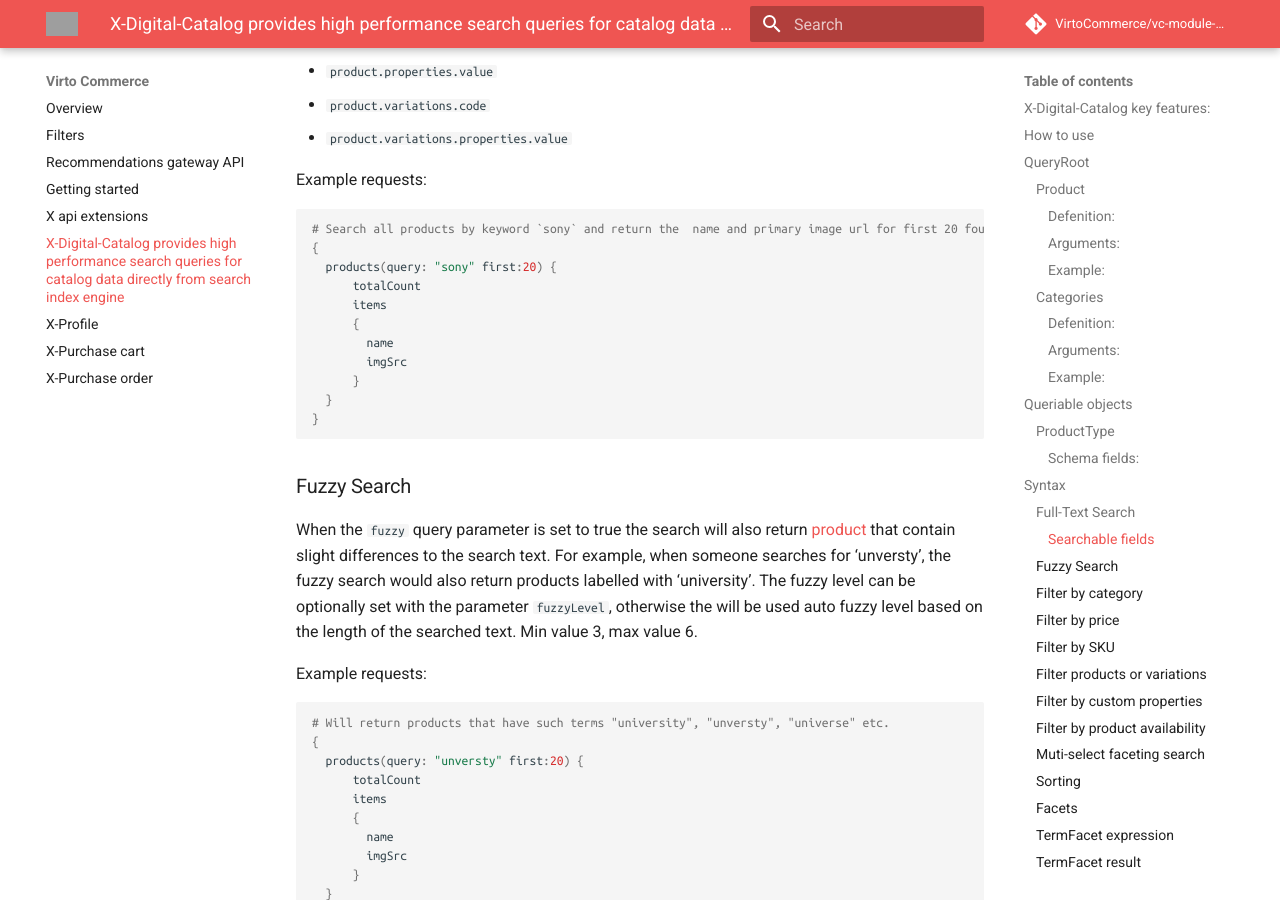
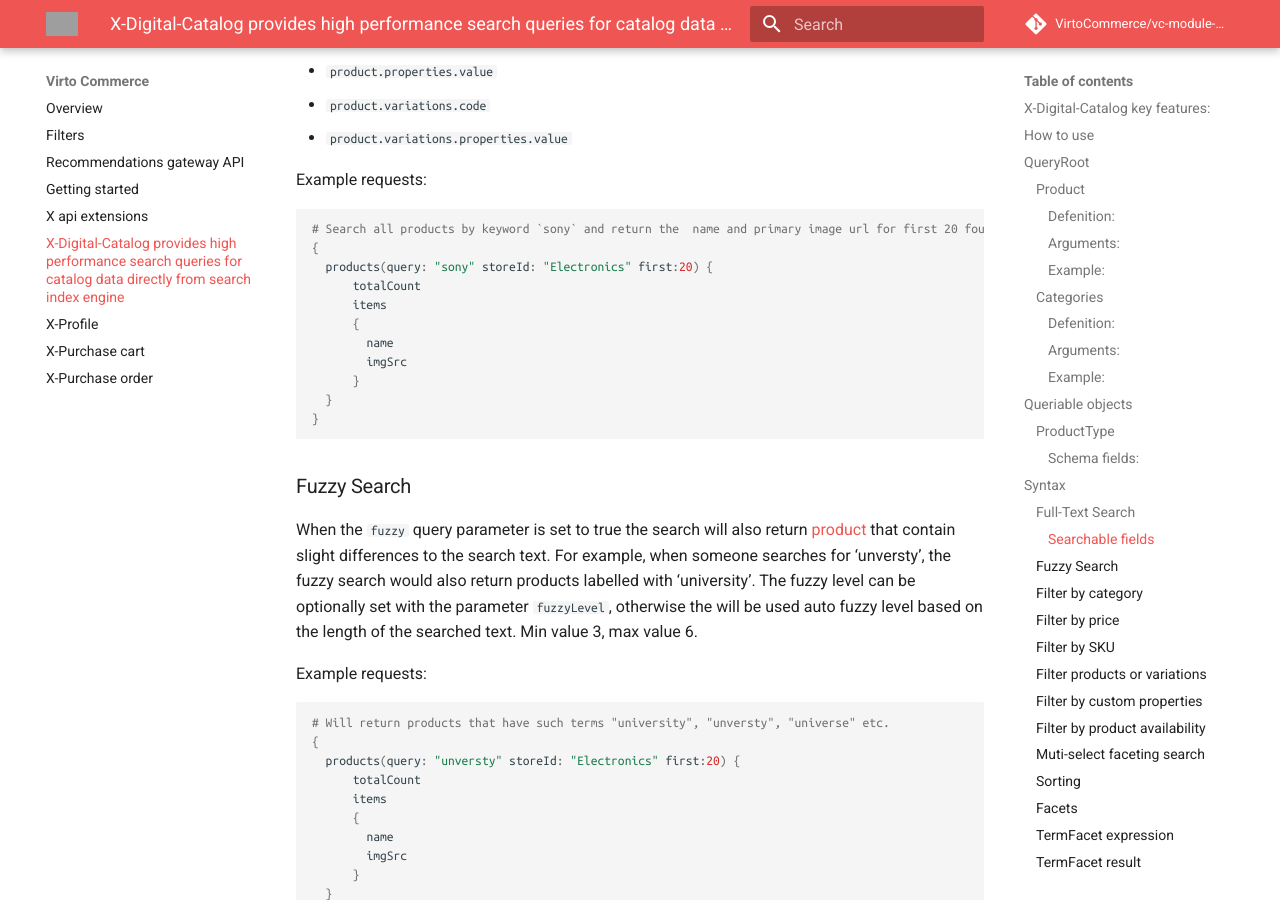
Before and after one commit to VirtoCommerce/vc-module-experience-api, an MkDocs documentation site: the page built from docs/x-catalog-reference.md, in a window 1280 px wide and 900 px high, scrolled down 9371 px. Built offline with MkDocs 1.6.1 and Material for MkDocs 9.7.7, drawn with Linux system fonts in a browser that asks for light colours; comment, search, counter and statistics services are not loaded; grey boxes are pictures that could not be loaded.

Commit message:
Add require parameters
Add storeId

````diff
--- a/docs/x-catalog-reference.md
+++ b/docs/x-catalog-reference.md
@@ -210,7 +210,7 @@ Example requests:
 ```GraphQL
 # Search all products by keyword `sony` and return the  name and primary image url for first 20 found products and total count
 {
-  products(query: "sony" first:20) {
+  products(query: "sony" storeId: "Electronics" first:20) {
       totalCount
       items
       {
@@ -231,7 +231,7 @@ Example requests:
 ```GraphQL
 # Will return products that have such terms "university", "unversty", "universe" etc.
 {
-  products(query: "unversty" first:20) {
+  products(query: "unversty" storeId: "Electronics" first:20) {
       totalCount
       items
       {
````
